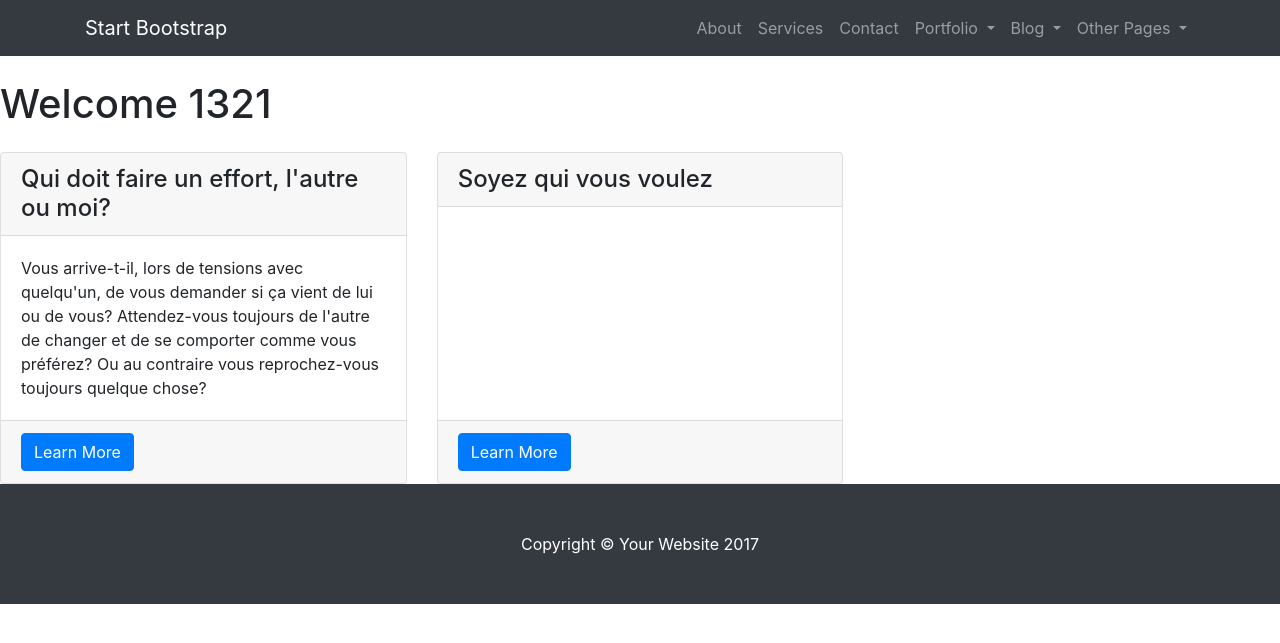
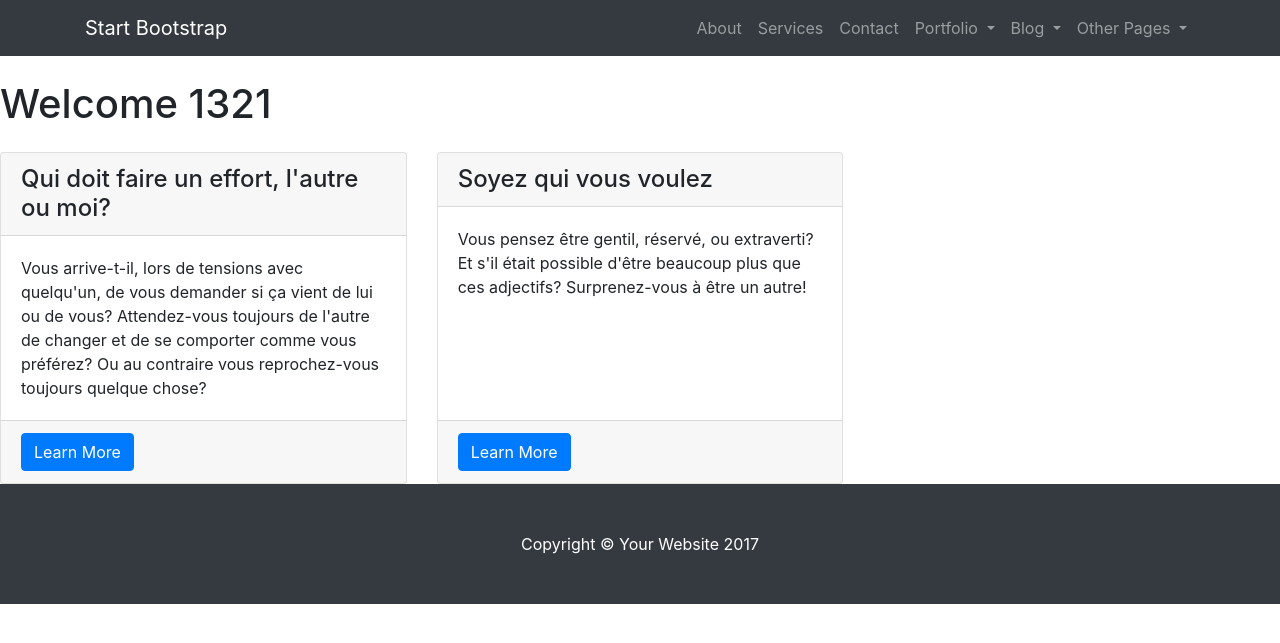
Before and after one commit to OrgaEvolutions/Nathoup.github.io, a Jekyll site: the page built from index.html, in a window 1280 px wide. Shown: the top 643 px of the page. Built offline with Jekyll 4.4.1, drawn with Linux system fonts in a browser that asks for light colours.

Commit message:
Update personnalite.html

```diff
--- a/articles/personnalite.html
+++ b/articles/personnalite.html
@@ -2,10 +2,10 @@
 layout: post
 title: "Soyez qui vous voulez"
 date: 2018-01-19
+intro: "Vous pensez être gentil, réservé, ou extraverti? Et s'il était possible d'être beaucoup plus que ces adjectifs? Surprenez-vous à être un autre!"
 ---
 <h3>Autres titres envisagés</h3>
 {{ layout.debut_liste }}
-      {{ layout.element_liste }} Purus sodales ultricies{{ layout.fin_element_liste }}
       {{ layout.element_liste }} Non, vous n’êtes pas gentil / réservé / prudent !{{ layout.fin_element_liste }}
       {{ layout.element_liste }} Développez votre personnalité opposée{{ layout.fin_element_liste }}
       {{ layout.element_liste }} Surprenez-vous, soyez quelqu’un d’autre!{{ layout.fin_element_liste }}
```
